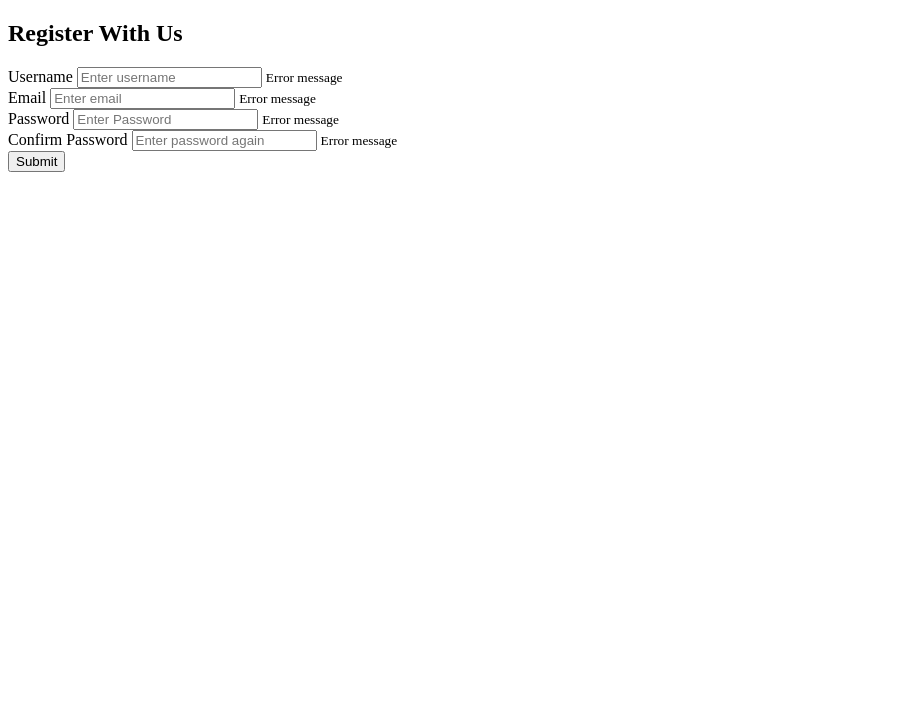
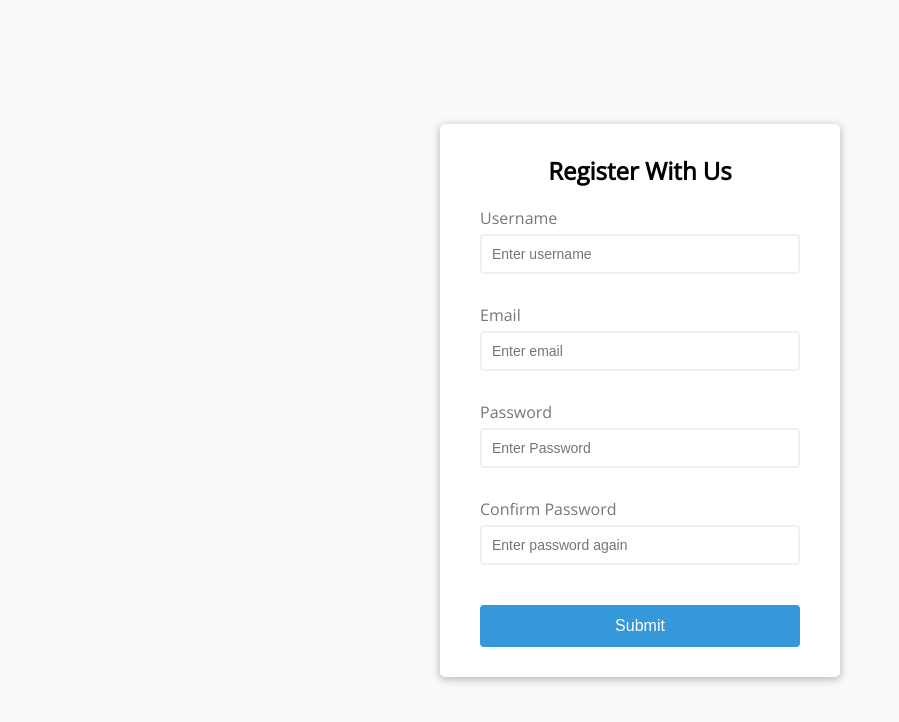
Before and after one commit to nick-hernstedt/FormValidator, a plain HTML site: page index.html in a window 1280 px wide. Shown: the whole page, without its empty margins (0-899 px from the left). Drawn offline with nearby package versions, Linux system fonts and the light colour scheme.

Commit message:
added css to stylesheet

```diff
--- a/assets/css/style.css
+++ b/assets/css/style.css
@@ -0,0 +1,93 @@
+:root {
+  --success-color: #2ecc71;
+  --error-color: #e74c3c;
+}
+
+* {
+  box-sizing: border-box;
+}
+
+body {
+  background-color: #f9fafb;
+  font-family: "Open Sans", sans-serif;
+  display: flex;
+  align-items: center;
+  justify-content: center;
+  min-height: 100vh;
+  margin: 0;
+}
+
+.container {
+  background-color: #fff;
+  border-radius: 5px;
+  box-shadow: 0 2px 10px rgba(0, 0, 0, 0.3);
+  width: 400px;
+}
+
+h2 {
+  text-align: center;
+  margin: 0 0 20px;
+}
+
+.form {
+  padding: 30px 40px;
+}
+
+.form-control {
+  margin-bottom: 10px;
+  padding-bottom: 20px;
+  position: relative;
+}
+
+.form-control label {
+  color: #777;
+  display: block;
+  margin-bottom: 5px;
+}
+
+.form-control input {
+  border: 2px solid #f0f0f0;
+  border-radius: 4px;
+  display: block;
+  width: 100%;
+  padding: 10px;
+  font-size: 14px;
+}
+
+.form-control input:focus {
+  outline: 0;
+  border-color: #777;
+}
+
+.form-control.success input {
+  border-color: var(--success-color);
+}
+
+.form-control.error input {
+  border-color: var(--error-color);
+}
+
+.form-control small {
+  color: var(--error-color);
+  position: absolute;
+  bottom: 0;
+  left: 0;
+  visibility: hidden;
+}
+
+.form-control.error small {
+  visibility: visible;
+}
+
+.form button {
+  cursor: pointer;
+  background-color: #3498db;
+  border: 2px solid #3498db;
+  border-radius: 4px;
+  color: #fff;
+  display: block;
+  font-size: 16px;
+  padding: 10px;
+  margin-top: 20px;
+  width: 100%;
+}
--- a/index.html
+++ b/index.html
@@ -3,8 +3,15 @@
   <head>
     <meta charset="UTF-8" />
     <meta name="viewport" content="width=device-width, initial-scale=1.0" />
+    <!-- google fonts link -->
+    <link
+      href="https://fonts.googleapis.com/css?family=Open+Sans&display=swap"
+      rel="stylesheet"
+    />
 
+    <!-- Style sheet link -->
     <link rel="stylesheet" href="./assets/css/style.css" />
+
     <title>Form Validator</title>
   </head>
   <body>
```
